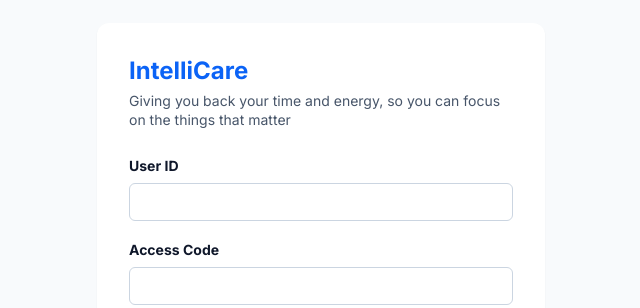
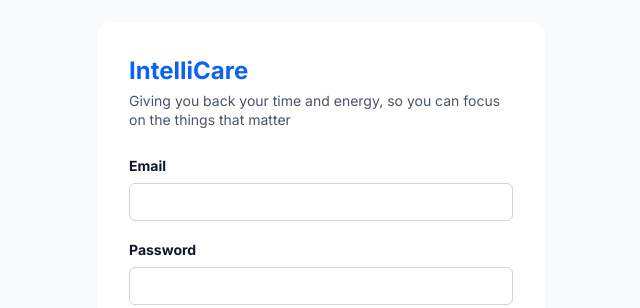
Before and after one commit to harshapilli369/intellicare, a React (Vite) app in the folder frontend/: page /login in a window 1280 px wide. Shown: the part 174-482 px from the top of the page, without its empty margins (319-959 px from the left). Built offline with nearby package versions, Linux system fonts and the light colour scheme; no server answers.

Commit message:
minor login page fix

```diff
--- a/frontend/src/pages/auth/Login.jsx
+++ b/frontend/src/pages/auth/Login.jsx
@@ -36,7 +36,7 @@
         <form onSubmit={handleSubmit} className="mt-6 space-y-4">
           <div>
             <label htmlFor="email" className="text-sm font-bold text-slate-900">
-              User ID
+              Email
             </label>
             <input
               id="email"
@@ -50,7 +50,7 @@
 
           <div>
             <label htmlFor="password" className="text-sm font-bold text-slate-900">
-              Access Code
+              Password
             </label>
             <input
               id="password"
--- a/frontend/src/pages/patient/Appointments.jsx
+++ b/frontend/src/pages/patient/Appointments.jsx
@@ -156,7 +156,7 @@
   // The appointment whose intake form is open, if any.
   const [intakeFor, setIntakeFor] = useState(null);
 
-  const load = useCallback(async () => {
+  const load = useCallback(async () => { // doesn't recreate on every render, so useEffect doesn't run forever
     setLoading(true);
     try {
       setAppointments(await listAppointments());
```
